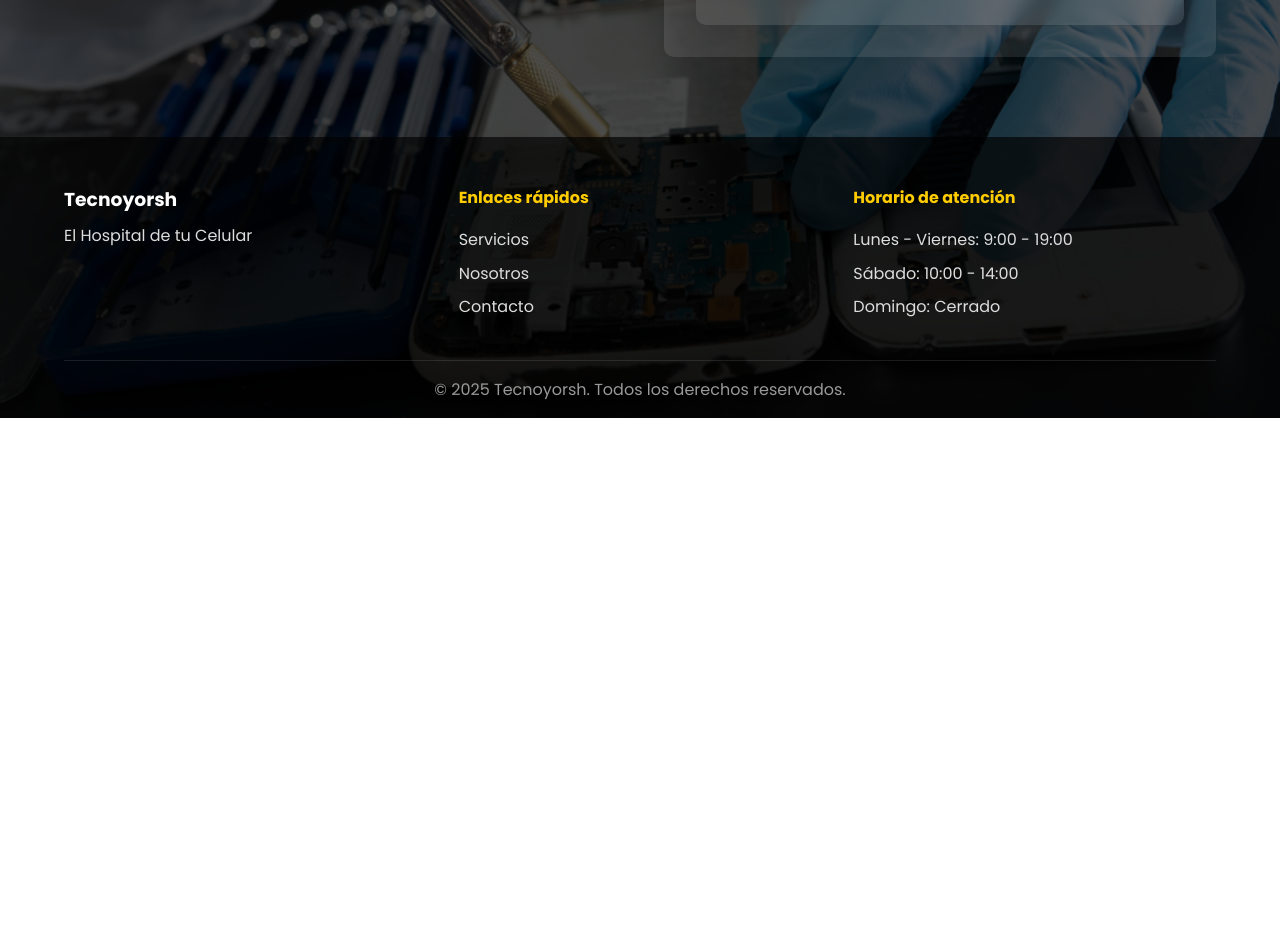
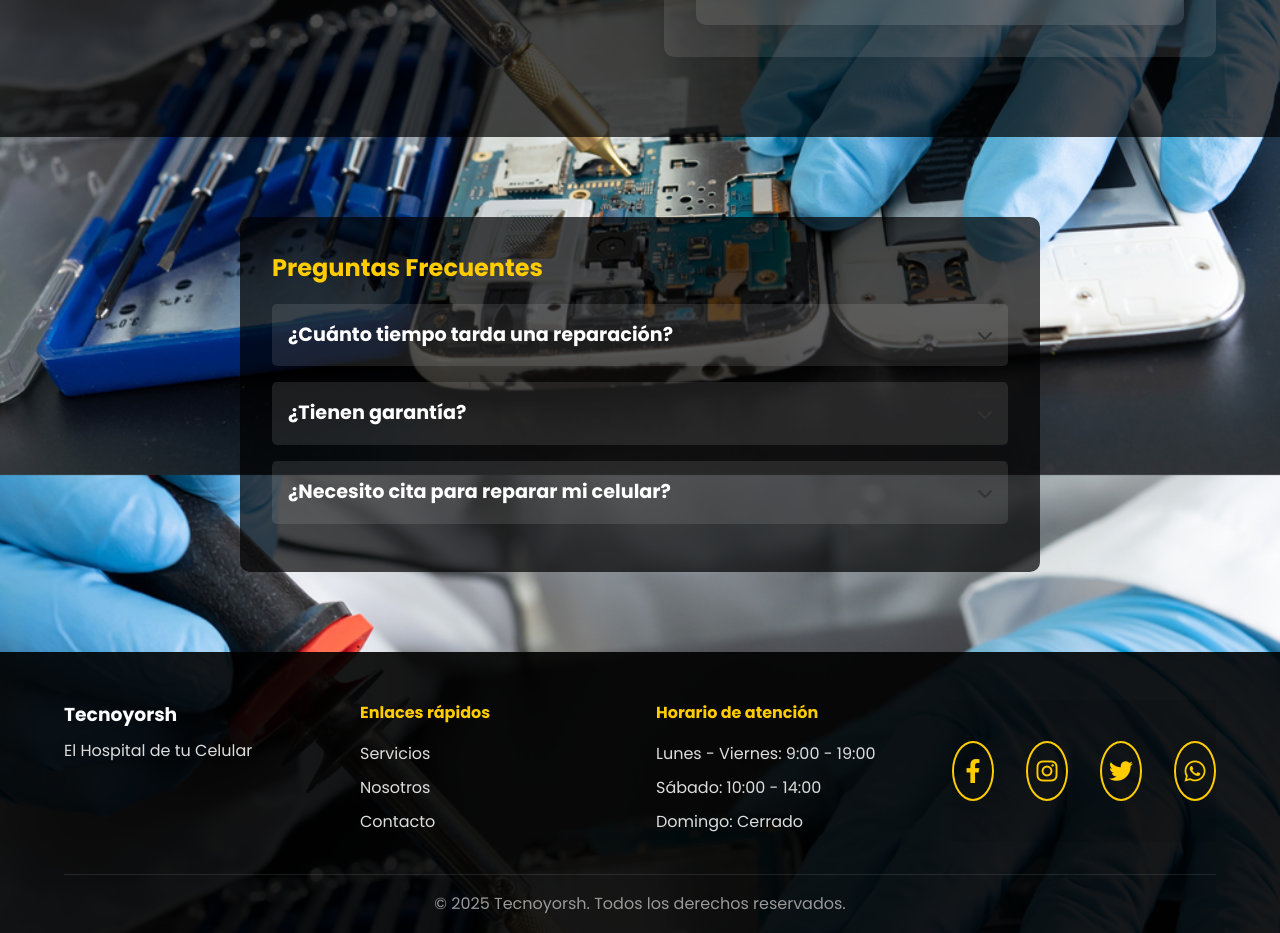
Before and after one commit to carlosrubendg/Proyecto-IV, an Angular app: page / in a window 1280 px wide. Shown: the part 2940-3873 px from the top of the page. Before the commit the page ends 3358 px from the top, so only its background shows below. Built offline with nearby package versions, Linux system fonts and the light colour scheme.

Commit message:
feat: chat, faqs & rrss

```diff
--- a/src/app/app.component.css
+++ b/src/app/app.component.css
@@ -0,0 +1,75 @@
+/* Estilos para redes sociales en footer */
+.social-media-full {
+  display: flex;
+  justify-content: center;
+  align-items: center;
+  gap: 2rem;
+  padding: 2rem 0;
+  background-color: rgba(0, 0, 0, 0.1);
+}
+
+.social-icon-large {
+  display: flex;
+  justify-content: center;
+  align-items: center;
+  width: 60px;
+  height: 60px;
+  border-radius: 50%;
+  background-color: transparent;
+  border: 2px solid #ffcc00;
+  color: #ffcc00;
+  transition: all 0.3s ease;
+  text-decoration: none;
+}
+
+.social-icon-large i {
+  font-size: 1.5rem;
+}
+
+.social-icon-large:hover {
+  background-color: #ffcc00;
+  color: #333;
+  transform: translateY(-5px);
+  box-shadow: 0 5px 15px rgba(255, 204, 0, 0.4);
+}
+
+/* Variaciones de color para cada red social */
+.social-icon-large.facebook:hover {
+  background-color: #3b5998;
+  border-color: #3b5998;
+  color: white;
+}
+
+.social-icon-large.instagram:hover {
+  background: linear-gradient(45deg, #405de6, #5851db, #833ab4, #c13584, #e1306c, #fd1d1d);
+  border: none;
+  color: white;
+}
+
+.social-icon-large.whatsapp:hover {
+  background-color: #25d366;
+  border-color: #25d366;
+  color: white;
+}
+
+.social-icon-large.twitter:hover {
+  background-color: #1DA1F2;
+  border-color: #1DA1F2;
+  color: white;
+}
+
+/* Responsive */
+@media (max-width: 768px) {
+  .social-media-full {
+    gap: 1rem;
+  }
+
+  .social-icon-large {
+    width: 50px;
+    height: 50px;
+  }
+
+  .social-icon-large i {
+    font-size: 1.2rem;
+  }
+}
--- a/src/app/app.component.html
+++ b/src/app/app.component.html
@@ -125,6 +125,10 @@
     </div>
   </section>
 
+  <section>
+    <app-faq></app-faq>
+  </section>
+
   <footer class="footer">
     <div class="footer-content">
       <div class="footer-logo">
@@ -145,9 +149,25 @@
         <p>Sábado: 10:00 - 14:00</p>
         <p>Domingo: Cerrado</p>
       </div>
+      <div class="social-media-full">
+        <a href="https://facebook.com/" target="_blank" class="social-icon-large facebook">
+          <i class="fab fa-facebook-f"></i>
+        </a>
+        <a href="https://instagram.com/" target="_blank" class="social-icon-large instagram">
+          <i class="fab fa-instagram"></i>
+        </a>
+        <a href="https://twitter.com/" target="_blank" class="social-icon-large twitter">
+          <i class="fab fa-twitter"></i>
+        </a>
+        <a href="https://wa.me/" target="_blank" class="social-icon-large whatsapp">
+          <i class="fab fa-whatsapp"></i>
+        </a>
+      </div>
     </div>
     <div class="footer-bottom">
       <p>&copy; 2025 Tecnoyorsh. Todos los derechos reservados.</p>
     </div>
   </footer>
+
+  <app-chat></app-chat>
 </div>
--- a/src/app/app.module.ts
+++ b/src/app/app.module.ts
@@ -3,13 +3,17 @@ import { BrowserModule } from '@angular/platform-browser';
 
 import { AppComponent } from './app.component';
 import { AuthComponent } from './components/auth/auth.component';
+import { ChatComponent } from './components/chat/chat.component';
+import { FAQComponent } from './components/faq/faq.component';
 
 import { FormsModule } from '@angular/forms';
 
 @NgModule({
   declarations: [
     AppComponent,
-    AuthComponent
+    AuthComponent,
+    ChatComponent,
+    FAQComponent
   ],
   imports: [
     BrowserModule,
--- /dev/null
+++ b/src/app/components/chat/chat.component.css
@@ -0,0 +1,106 @@
+.chat-container {
+  position: fixed;
+  bottom: 20px;
+  right: 20px;
+  z-index: 1000;
+}
+
+.chat-button {
+  background-color: #ffcc00;
+  color: #333;
+  width: 60px;
+  height: 60px;
+  border-radius: 50%;
+  display: flex;
+  justify-content: center;
+  align-items: center;
+  cursor: pointer;
+  box-shadow: 0 4px 6px rgba(0,0,0,0.1);
+  position: relative;
+}
+
+.chat-badge {
+  position: absolute;
+  top: -5px;
+  right: -5px;
+  background-color: red;
+  color: white;
+  border-radius: 50%;
+  width: 20px;
+  height: 20px;
+  display: flex;
+  justify-content: center;
+  align-items: center;
+  font-size: 12px;
+}
+
+.chat-window {
+  width: 350px;
+  background-color: white;
+  border-radius: 10px;
+  box-shadow: 0 4px 20px rgba(0,0,0,0.2);
+  overflow: hidden;
+}
+
+.chat-header {
+  background-color: #333;
+  color: white;
+  padding: 15px;
+  display: flex;
+  justify-content: space-between;
+  align-items: center;
+}
+
+.chat-messages {
+  height: 400px;
+  overflow-y: auto;
+  padding: 15px;
+  background-color: #f4f4f4;
+}
+
+.message {
+  margin-bottom: 15px;
+  max-width: 80%;
+  clear: both;
+}
+
+.user-message {
+  background-color: #ffcc00;
+  color: #333;
+  align-self: flex-end;
+  border-radius: 10px 10px 0 10px;
+  float: right;
+  padding: 10px;
+}
+
+.support-message {
+  background-color: #e0e0e0;
+  color: #333;
+  align-self: flex-start;
+  border-radius: 10px 10px 10px 0;
+  float: left;
+  padding: 10px;
+}
+
+.chat-input {
+  display: flex;
+  padding: 15px;
+  background-color: white;
+}
+
+.chat-input input {
+  flex-grow: 1;
+  padding: 10px;
+  border: 1px solid #ddd;
+  border-radius: 20px;
+  margin-right: 10px;
+}
+
+.chat-input button {
+  background-color: #ffcc00;
+  border: none;
+  color: #333;
+  padding: 10px 15px;
+  border-radius: 50%;
+  cursor: pointer;
+}
--- /dev/null
+++ b/src/app/components/chat/chat.component.html
@@ -0,0 +1,38 @@
+<div class="chat-container">
+  <div class="chat-button" (click)="toggleChat()">
+    <i class="fas fa-comment-dots"></i>
+    <span class="chat-badge" *ngIf="!isChatOpen">1</span>
+  </div>
+
+  <div class="chat-window" *ngIf="isChatOpen">
+    <div class="chat-header">
+      <h3>Soporte Tecnoyorsh</h3>
+      <button class="close-btn" (click)="toggleChat()">
+        <i class="fas fa-times"></i>
+      </button>
+    </div>
+
+    <div class="chat-messages">
+      <div
+        *ngFor="let message of messages"
+        class="message"
+        [ngClass]="{'user-message': message.sender === 'user', 'support-message': message.sender === 'support'}"
+      >
+        <p>{{ message.text }}</p>
+        <small>{{ message.timestamp | date:'shortTime' }}</small>
+      </div>
+    </div>
+
+    <div class="chat-input">
+      <input
+        type="text"
+        [(ngModel)]="newMessage"
+        placeholder="Escribe tu mensaje..."
+        (keyup.enter)="sendMessage()"
+      />
+      <button (click)="sendMessage()">
+        <i class="fas fa-paper-plane"></i>
+      </button>
+    </div>
+  </div>
+</div>
--- /dev/null
+++ b/src/app/components/chat/chat.component.ts
@@ -0,0 +1,63 @@
+import { Component, OnInit } from '@angular/core';
+
+interface Message {
+  sender: 'user' | 'support';
+  text: string;
+  timestamp: Date;
+}
+
+@Component({
+  selector: 'app-chat',
+  templateUrl: './chat.component.html',
+  styleUrls: ['./chat.component.css']
+})
+export class ChatComponent implements OnInit {
+  messages: Message[] = [];
+  newMessage: string = '';
+  isChatOpen: boolean = false;
+  supportReplies: string[] = [
+    '¿En qué puedo ayudarte hoy?',
+    'Estamos trabajando para solucionar tu problema.',
+    'Gracias por contactarnos. Un momento por favor.',
+    'Nuestro equipo revisará tu consulta pronto.'
+  ];
+
+  ngOnInit(): void {
+    // Mensaje inicial de bienvenida
+    this.messages.push({
+      sender: 'support',
+      text: '¡Bienvenido a Tecnoyorsh! ¿Cómo podemos ayudarte?',
+      timestamp: new Date()
+    });
+  }
+
+  toggleChat(): void {
+    this.isChatOpen = !this.isChatOpen;
+  }
+
+  sendMessage(): void {
+    if (this.newMessage.trim() === '') return;
+
+    // Mensaje del usuario
+    this.messages.push({
+      sender: 'user',
+      text: this.newMessage,
+      timestamp: new Date()
+    });
+
+    // Simular respuesta de soporte
+    setTimeout(() => {
+      const randomReply = this.supportReplies[
+        Math.floor(Math.random() * this.supportReplies.length)
+      ];
+
+      this.messages.push({
+        sender: 'support',
+        text: randomReply,
+        timestamp: new Date()
+      });
+    }, 1000);
+
+    this.newMessage = '';
+  }
+}
--- /dev/null
+++ b/src/app/components/faq/faq.component.css
@@ -0,0 +1,42 @@
+.faq-container {
+  background-color: rgba(0, 0, 0, 0.7);
+  padding: 2rem;
+  border-radius: 10px;
+  max-width: 800px;
+  margin: auto;
+}
+
+.faq-container h2 {
+  color: #ffcc00;
+  margin-bottom: 1rem;
+}
+
+.faq-item {
+  background: rgba(255, 255, 255, 0.1);
+  padding: 1rem;
+  margin-bottom: 1rem;
+  border-radius: 5px;
+  cursor: pointer;
+  transition: background 0.3s ease;
+}
+
+.faq-item:hover {
+  background: rgba(255, 255, 255, 0.2);
+}
+
+.faq-question {
+  display: flex;
+  justify-content: space-between;
+  align-items: center;
+}
+
+.faq-question h3 {
+  color: #fff;
+  font-size: 1.2rem;
+}
+
+.faq-answer {
+  margin-top: 0.5rem;
+  color: #ddd;
+  font-size: 1rem;
+}
--- /dev/null
+++ b/src/app/components/faq/faq.component.html
@@ -0,0 +1,12 @@
+<div class="faq-container">
+  <h2>Preguntas Frecuentes</h2>
+  <div class="faq-item" *ngFor="let faq of faqs; let i = index">
+    <div class="faq-question" (click)="toggleFaq(i)">
+      <h3>{{ faq.question }}</h3>
+      <i [class]="faq.open ? 'fas fa-chevron-up' : 'fas fa-chevron-down'"></i>
+    </div>
+    <div class="faq-answer" *ngIf="faq.open">
+      <p>{{ faq.answer }}</p>
+    </div>
+  </div>
+</div>
--- /dev/null
+++ b/src/app/components/faq/faq.component.ts
@@ -0,0 +1,18 @@
+import { Component } from '@angular/core';
+
+@Component({
+  selector: 'app-faq',
+  templateUrl: './faq.component.html',
+  styleUrls: ['./faq.component.css']
+})
+export class FAQComponent {
+  faqs = [
+    { question: '¿Cuánto tiempo tarda una reparación?', answer: 'Depende del daño, pero en general de 30 minutos a 2 horas.', open: false },
+    { question: '¿Tienen garantía?', answer: 'Sí, ofrecemos garantía de 3 meses en reparaciones.', open: false },
+    { question: '¿Necesito cita para reparar mi celular?', answer: 'No es necesario, pero puedes agendar para mayor comodidad.', open: false }
+  ];
+
+  toggleFaq(index: number) {
+    this.faqs[index].open = !this.faqs[index].open;
+  }
+}
```
